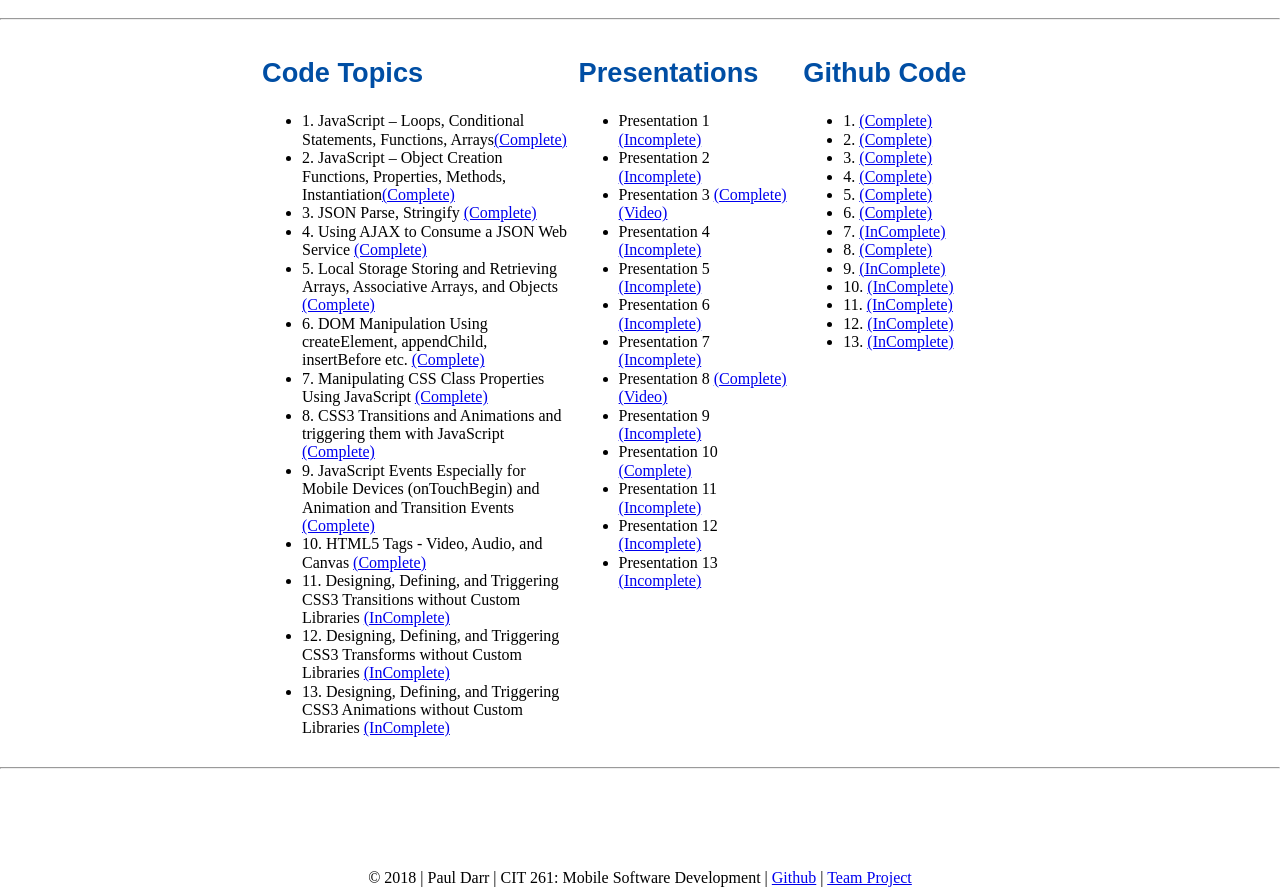
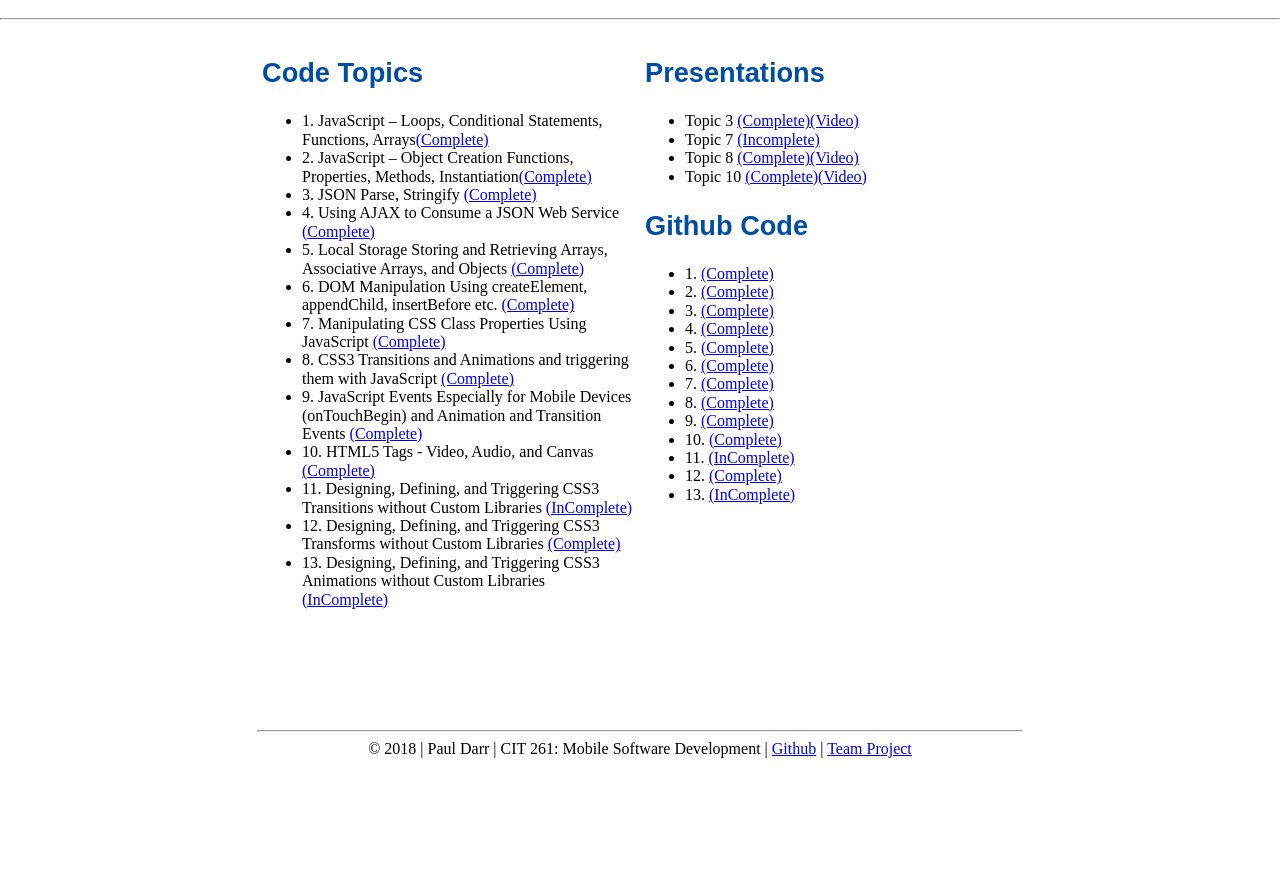
Before and after one commit to pauldarr/CIT261, a plain HTML site: page index.html in a window 1280 px wide. Shown: the part 63-950 px from the top of the page. After the commit the page ends 821 px from the top, so only its background shows below. Drawn offline with nearby package versions, Linux system fonts and the light colour scheme.

Commit message:
Add files via upload

```diff
--- a/index.html
+++ b/index.html
@@ -23,12 +23,12 @@
     </header>
     <hr>
     <div class="main">
-      <div class="left">
+      <div class="half">
         <h2>Code Topics</h2>
           <ul>
             <li>1. JavaScript – Loops, Conditional Statements, Functions, Arrays<a href="http://cit261.darr.org/codetopics/topic1.html">(Complete)</a></li>
             <li>2. JavaScript – Object Creation Functions, Properties, Methods, Instantiation<a href="http://cit261.darr.org/codetopics/topic2.html">(Complete)</a></li>
-              <li>3. JSON Parse, Stringify <a href="http://cit261.darr.org/codetopics/topic3.html">(Complete)</a></li>
+            <li>3. JSON Parse, Stringify <a href="http://cit261.darr.org/codetopics/topic3.html">(Complete)</a></li>
             <li>4. Using AJAX to Consume a JSON Web Service <a href="http://cit261.darr.org/codetopics/topic4.html">(Complete)</a></li>
             <li>5. Local Storage Storing and Retrieving Arrays, Associative Arrays, and Objects <a href="http://cit261.darr.org/codetopics/topic5.html">(Complete)</a></li>
             <li>6. DOM Manipulation Using createElement, appendChild, insertBefore etc. <a href="http://cit261.darr.org/codetopics/topic6.html">(Complete)</a></li>
@@ -37,29 +37,18 @@
             <li>9. JavaScript Events Especially for Mobile Devices (onTouchBegin) and Animation and Transition Events <a href="http://cit261.darr.org/codetopics/topic9.html">(Complete)</a></li>
             <li>10. HTML5 Tags - Video, Audio, and Canvas <a href="http://cit261.darr.org/codetopics/topic10.html">(Complete)</a></li>
             <li>11. Designing, Defining, and Triggering CSS3 Transitions without Custom Libraries  <a href="http://cit261.darr.org/codetopics/topic11.html">(InComplete)</a></li>
-            <li>12. Designing, Defining, and Triggering CSS3 Transforms without Custom Libraries  <a href="http://cit261.darr.org/codetopics/topic12.html">(InComplete)</a></li>
+            <li>12. Designing, Defining, and Triggering CSS3 Transforms without Custom Libraries  <a href="http://cit261.darr.org/codetopics/topic12.html">(Complete)</a></li>
             <li>13. Designing, Defining, and Triggering CSS3 Animations without Custom Libraries  <a href="http://cit261.darr.org/codetopics/topic13.html">(InComplete)</a></li>
           </ul>
       </div>
-      <div class="center">
+      <div class="half">
         <h2>Presentations</h2>
           <ul>
-            <li>Presentation 1 <a href="http://cit261.darr.org/presentations/1.ppt/">(Incomplete)</a></li>
-            <li>Presentation 2 <a href="http://cit261.darr.org/presentations/2.ppt/">(Incomplete)</a></li>
-            <li>Presentation 3 <a href="https://docs.google.com/presentation/d/1oVCQQaJiYV_Ff2oYoyJHGxOSAZYXF8z3_sJMk_Ndxoo/edit?usp=sharing">(Complete)</a><a href="https://youtu.be/Mjzzlg0jG-M?t=2249">(Video)</a></li>
-            <li>Presentation 4 <a href="http://cit261.darr.org/presentations/4.ppt/">(Incomplete)</a></li>
-            <li>Presentation 5 <a href="http://cit261.darr.org/presentations/5.ppt/">(Incomplete)</a></li>
-            <li>Presentation 6 <a href="http://cit261.darr.org/presentations/6.ppt/">(Incomplete)</a></li>
-            <li>Presentation 7 <a href="http://cit261.darr.org/presentations/6.ppt/">(Incomplete)</a></li>
-            <li>Presentation 8 <a href="https://docs.google.com/presentation/d/1FEbGQ1d8S7g5c_LZ5LR1DN97lAKpPoE1KXyyM9T2fi8/edit?usp=sharing">(Complete)</a><a href="https://youtu.be/1vG_XxLOUTs?t=525">(Video)</a></li>
-            <li>Presentation 9 <a href="http://cit261.darr.org/presentations/6.ppt/">(Incomplete)</a></li>
-            <li>Presentation 10 <a href="https://docs.google.com/presentation/d/10Xm1DpJbG2lt69PmQa3FjDh7VgGX2tmM7hor0i7P_u8/edit?usp=sharing">(Complete)</a></li>
-            <li>Presentation 11 <a href="http://cit261.darr.org/presentations/6.ppt/">(Incomplete)</a></li>
-            <li>Presentation 12 <a href="http://cit261.darr.org/presentations/6.ppt/">(Incomplete)</a></li>
-            <li>Presentation 13 <a href="http://cit261.darr.org/presentations/6.ppt/">(Incomplete)</a></li>
+            <li>Topic 3 <a href="https://docs.google.com/presentation/d/1oVCQQaJiYV_Ff2oYoyJHGxOSAZYXF8z3_sJMk_Ndxoo/edit?usp=sharing">(Complete)</a><a href="https://youtu.be/Mjzzlg0jG-M?t=2249">(Video)</a></li>
+            <li>Topic 7 <a href="http://cit261.darr.org/presentations/6.ppt/">(Incomplete)</a></li>
+            <li>Topic 8 <a href="https://docs.google.com/presentation/d/1FEbGQ1d8S7g5c_LZ5LR1DN97lAKpPoE1KXyyM9T2fi8/edit?usp=sharing">(Complete)</a><a href="https://youtu.be/1vG_XxLOUTs?t=525">(Video)</a></li>
+            <li>Topic 10 <a href="https://docs.google.com/presentation/d/10Xm1DpJbG2lt69PmQa3FjDh7VgGX2tmM7hor0i7P_u8/edit?usp=sharing">(Complete)</a><a href="https://youtu.be/1hpnNSr0KiQ?t=1m59s">(Video)</a></li>
           </ul>
-      </div>
-      <div class="center">
         <h2>Github Code</h2>
           <ul>
             <li>1. <a href="https://github.com/pauldarr/CIT261/blob/master/codetopics/topic1.html">(Complete)</a></li>
@@ -68,18 +57,18 @@
             <li>4. <a href="https://github.com/pauldarr/CIT261/blob/master/codetopics/topic4.html">(Complete)</a></li>
             <li>5. <a href="https://github.com/pauldarr/CIT261/blob/master/codetopics/topic5.html">(Complete)</a></li>
             <li>6. <a href="https://github.com/pauldarr/CIT261/blob/master/codetopics/topic6.html">(Complete)</a></li>
-            <li>7. <a href="https://github.com/pauldarr/CIT261/blob/master/codetopics/topic7.html">(InComplete)</a></li>
+            <li>7. <a href="https://github.com/pauldarr/CIT261/blob/master/codetopics/topic7.html">(Complete)</a></li>
             <li>8. <a href="https://github.com/pauldarr/CIT261/blob/master/codetopics/topic8.html">(Complete)</a></li>
-            <li>9. <a href="https://github.com/pauldarr/CIT261/blob/master/codetopics/topic9.html">(InComplete)</a></li>
-            <li>10. <a href="https://github.com/pauldarr/CIT261/blob/master/codetopics/topic10.html">(InComplete)</a></li>
+            <li>9. <a href="https://github.com/pauldarr/CIT261/blob/master/codetopics/topic9.html">(Complete)</a></li>
+            <li>10. <a href="https://github.com/pauldarr/CIT261/blob/master/codetopics/topic10.html">(Complete)</a></li>
             <li>11. <a href="https://github.com/pauldarr/CIT261/blob/master/codetopics/topic11.html">(InComplete)</a></li>
-            <li>12. <a href="https://github.com/pauldarr/CIT261/blob/master/codetopics/topic12.html">(InComplete)</a></li>
+            <li>12. <a href="https://github.com/pauldarr/CIT261/blob/master/codetopics/topic12.html">(Complete)</a></li>
             <li>13. <a href="https://github.com/pauldarr/CIT261/blob/master/codetopics/topic13.html">(InComplete)</a></li>
           </ul>
-       </div>
+      </div>
     </div>
+    <footer>
     <hr>
-    <footer>
       &copy; 2018 | Paul Darr | CIT 261: Mobile Software Development | <a href="https://github.com/pauldarr/CIT261/">Github</a> | <a href="http://cit261.darr.org/teamproject/">Team Project</a>
     </footer>
 
```
